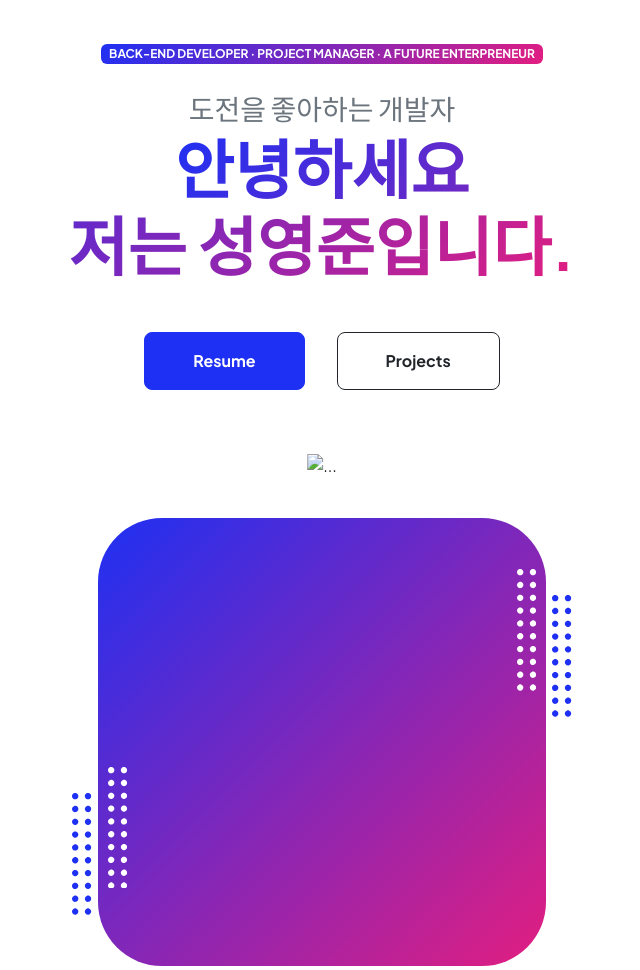
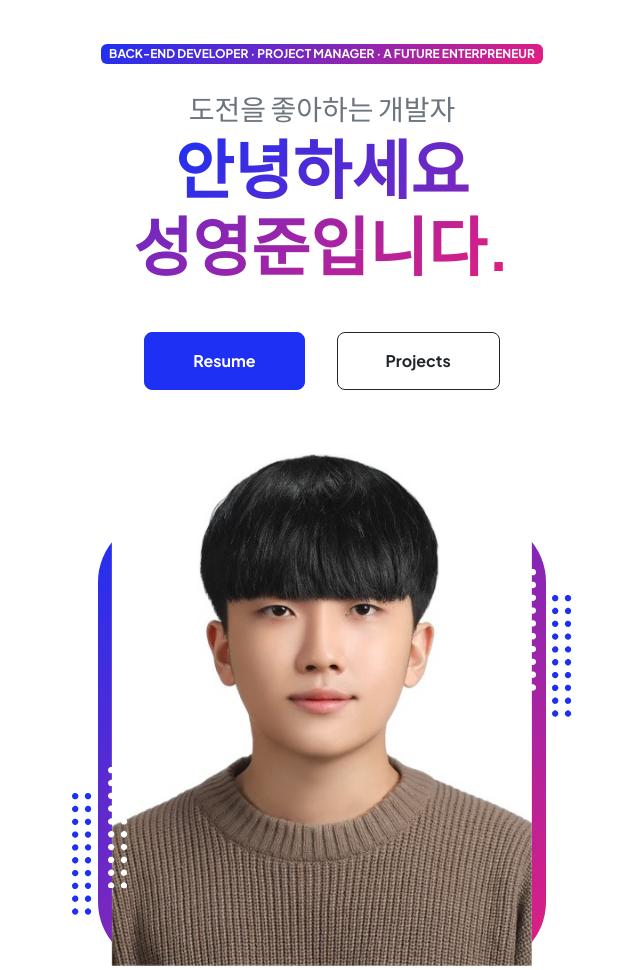
Before and after one commit to yxun20/Mid-Term-Project2, a plain HTML site: page index.html in a window 1280 px wide. Shown: the part 80-1050 px from the top of the page, without its empty margins (318-958 px from the left). Drawn offline with nearby package versions, Linux system fonts and the light colour scheme.

Commit message:
Update index.html

```diff
--- a/index.html
+++ b/index.html
@@ -43,7 +43,7 @@
                             <div class="text-center text-xxl-start">
                                 <div class="badge bg-gradient-primary-to-secondary text-white mb-4"><div class="text-uppercase">Back-end Developer &middot; Project Manager &middot; a future Enterpreneur</div></div>
                                 <div class="fs-3 fw-light text-muted">도전을 좋아하는 개발자</div>
-                                <h1 class="display-3 fw-bolder mb-5"><span class="text-gradient d-inline">안녕하세요<br>저는 성영준입니다.</span></h1>
+                                <h1 class="display-3 fw-bolder mb-5"><span class="text-gradient d-inline">안녕하세요<br>성영준입니다.</span></h1>
                                 <div class="d-grid gap-3 d-sm-flex justify-content-sm-center justify-content-xxl-start mb-3">
                                     <a class="btn btn-primary btn-lg px-5 py-3 me-sm-3 fs-6 fw-bolder" href="resume.html">Resume</a>
                                     <a class="btn btn-outline-dark btn-lg px-5 py-3 fs-6 fw-bolder" href="projects.html">Projects</a>
@@ -56,7 +56,7 @@
                                 <div class="profile bg-gradient-primary-to-secondary">
                                     <!-- TIP: For best results, use a photo with a transparent background like the demo example below-->
                                     <!-- Watch a tutorial on how to do this on YouTube (link)-->
-                                    <img class="profile-img" src="assets/profile.png" alt="..." />
+                                    <img class="profile-img" src="assets/propile.png" alt="..." />
                                     <div class="dots-1">
                                         <!-- SVG Dots-->
                                         <svg version="1.1" xmlns="http://www.w3.org/2000/svg" xmlns:xlink="http://www.w3.org/1999/xlink" x="0px" y="0px" viewBox="0 0 191.6 1215.4" style="enable-background: new 0 0 191.6 1215.4" xml:space="preserve">
```
